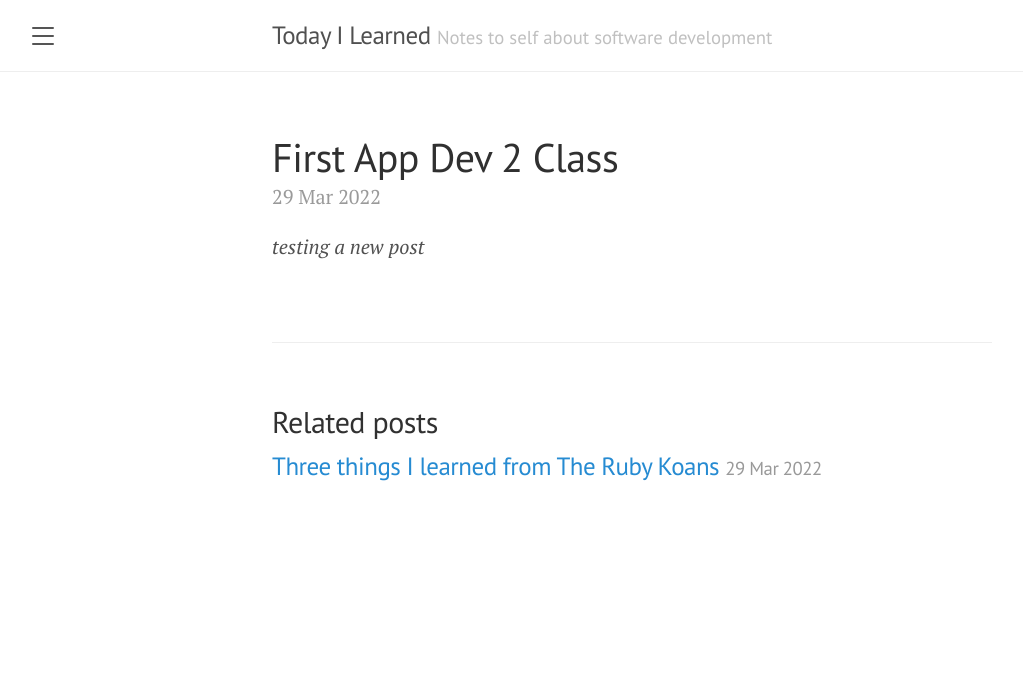
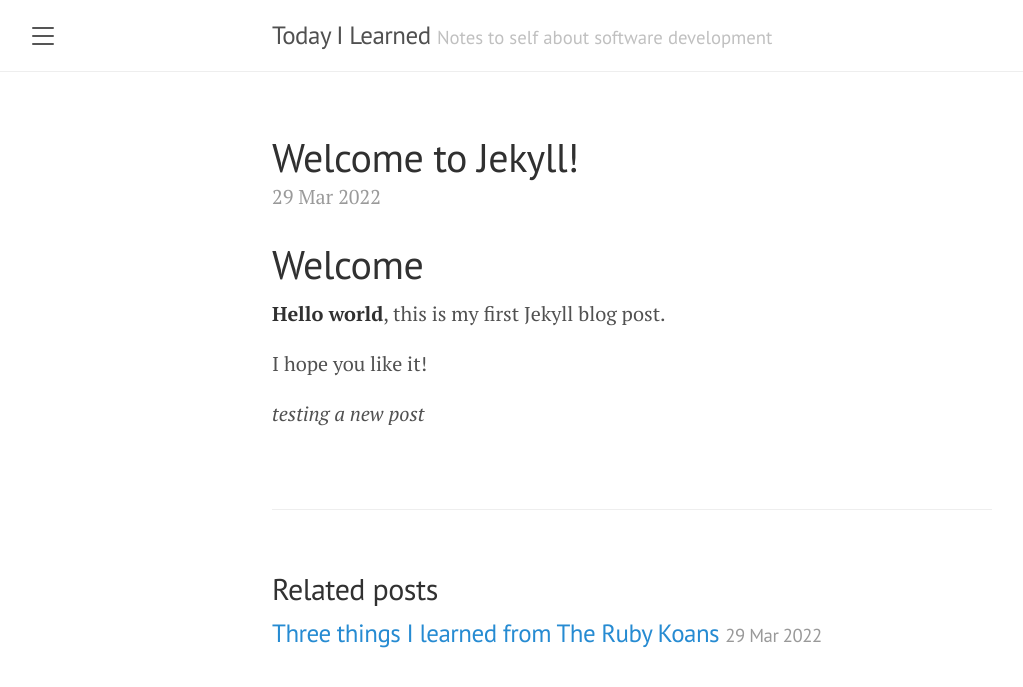
Before and after one commit to MosheKP2022/my_blog, a Jekyll site: the page built from _posts/2022-03-29-first-app-dev-2-class.md, in a window 1280 px wide. Shown: the top 687 px of the page, without its empty margins (8-1031 px from the left). Built offline with Jekyll 4.4.1, drawn with Linux system fonts in a browser that asks for light colours; our own code applies the rules of GitHub Pages for plain Markdown files.

Commit message:
Update 2022-03-29-first-app-dev-2-class.md

```diff
--- a/_posts/2022-03-29-first-app-dev-2-class.md
+++ b/_posts/2022-03-29-first-app-dev-2-class.md
@@ -1 +1,12 @@
+---
+layout: post
+title:  "Welcome to Jekyll!"
+---
+
+# Welcome
+
+**Hello world**, this is my first Jekyll blog post.
+
+I hope you like it!
+
 _testing a new post_
```
